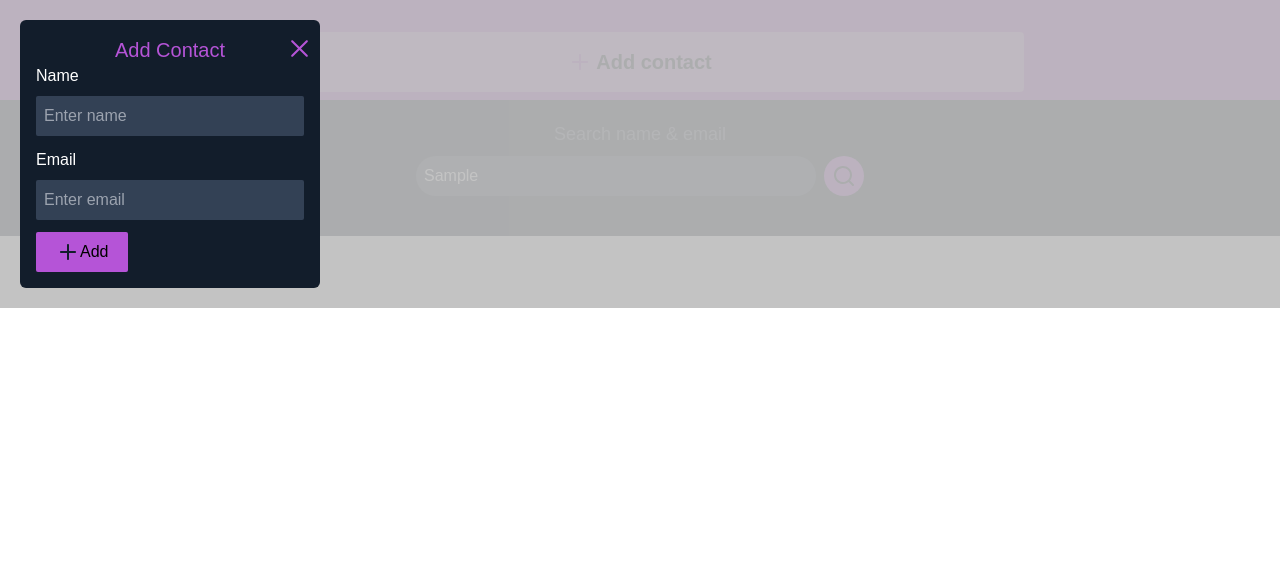
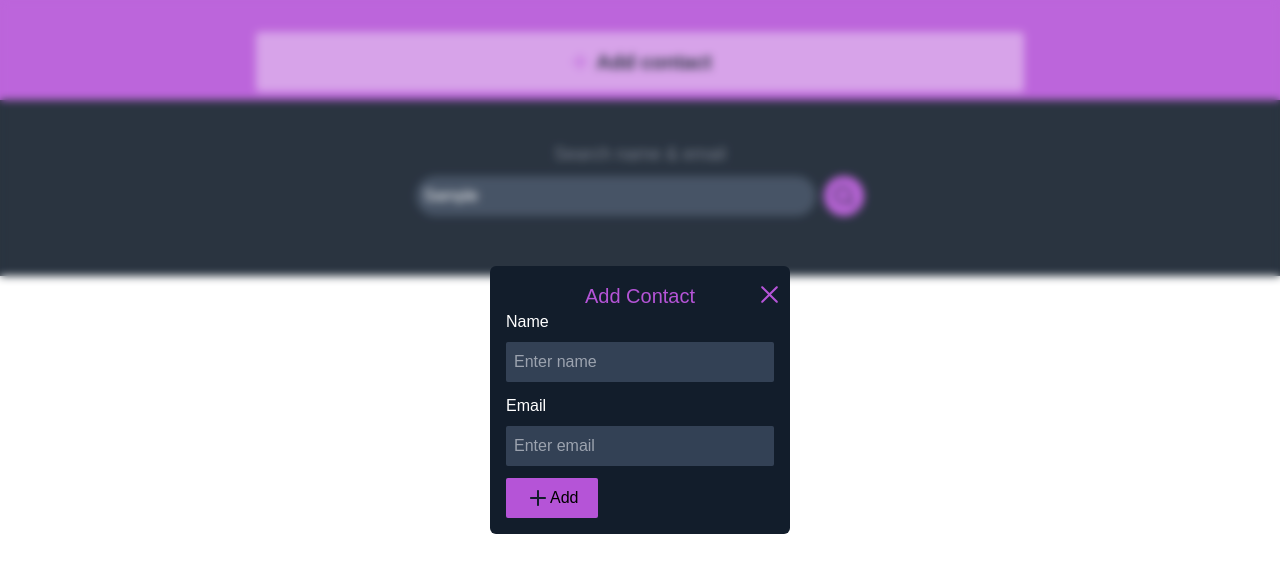
Before and after one commit to Firdosh01/Contact-manager, a React (Create React App) app: page / in a window 1280 px wide. Both pictures are taken after typing "Sample" into the empty fields and a click on the button "Add contact". Shown: the top 572 px of the page. Built offline with nearby package versions, Linux system fonts and the light colour scheme.

Commit message:
implement delete contact

```diff
--- a/src/App.js
+++ b/src/App.js
@@ -3,9 +3,6 @@ import './App.css';
 import Contacts from './components/Contacts';
 
 function App() {
-
-
-
   return (
     <div>
       <Contacts />
--- a/src/components/AddContactModal.js
+++ b/src/components/AddContactModal.js
@@ -29,8 +29,8 @@ export default function AddContactModal({
   };
 
   return (
-    <div className="addContact_Modal">
-      <div className="bg-[#121D2B] rounded-md w-[300px] m-5 p-4  relative">
+    <div className="fixed inset-0 z-[1000] !mt-0 grid place-items-center overflow-auto bg-white bg-opacity-10 backdrop-blur-sm">
+      <div className="bg-[#121D2B] rounded-md w-[300px] m-5 p-4 relative">
         <h3 className="text-[#B554D7] text-center text-xl">Add Contact</h3>
         <div
           className="absolute cursor-pointer right-2 top-4"
--- a/src/components/ContactLists.js
+++ b/src/components/ContactLists.js
@@ -2,12 +2,16 @@ import React from "react";
 import { BiSolidEdit } from "react-icons/bi";
 import { MdDelete } from "react-icons/md";
 
-export default function ContactLists({ contactLists }) {
+export default function ContactLists({ contactLists, setAddContacts, addContacts}) {
+
+  const handleDeleteContact = (contact) => {
+    setAddContacts(addContacts.filter((id) => id !== contact ))
+  }
   return (
     <div>
       <div
         key={contactLists.id}
-        className="flex items-center justify-between gap-x-64"
+        className="flex items-center justify-between lg:gap-x-64 md:gap-x-28 gap-x-5"
       >
         <div className="flex gap-2">
           <div className="p-2 rounded-full bg-slate-700 w-fit">
@@ -44,7 +48,7 @@ export default function ContactLists({ contactLists }) {
           <div className="text-2xl text-[#B554D7] cursor-pointer">
             <BiSolidEdit />
           </div>
-          <div className="text-2xl text-[#B554D7] cursor-pointer">
+          <div className="text-2xl text-[#B554D7] cursor-pointer" onClick={() => handleDeleteContact(contactLists)}>
             <MdDelete />
           </div>
         </div>
--- a/src/components/Contacts.js
+++ b/src/components/Contacts.js
@@ -43,13 +43,13 @@ export default function Contacts() {
           </button>
         </div>
       </div>
-      <div className="bg-[#121D2B] py-5 ">
+      <div className="bg-[#121D2B] py-10">
         <div className="flex flex-col items-center justify-center">
           <p className="pb-2 text-lg text-gray-500">Search name & email</p>
           <div className="flex gap-2">
             <input
               type="text"
-              className="rounded-full outline-none bg-slate-700 w-[400px] px-2 text-white"
+              className="rounded-full outline-none bg-slate-700 md:w-[400px] w-[300px] px-2 text-white"
             />
             <div className="bg-[#B554D7] w-fit p-2 rounded-full cursor-pointer">
               <svg
@@ -67,10 +67,12 @@ export default function Contacts() {
             </div>
           </div>
         </div>
-        <div className="flex flex-col items-stretch gap-5 px-[300px] mt-5">
-          {addContacts.map((contactLists) => (
+        <div className="flex flex-col items-stretch gap-3 lg:px-[200px] md:px-[40px] px-[10px] mt-5">
+          {addContacts.map((contactLists, index) => (
            <ContactLists
            contactLists={contactLists}
+           setAddContacts={setAddContacts}
+           addContacts={addContacts}
            />
           ))}
         </div>
--- a/src/index.css
+++ b/src/index.css
@@ -14,10 +14,11 @@
 .bg-btn {
   background-color: rgba(255, 255, 255, 0.4);
 }
+
 .addContact_Modal {
-  position: fixed;
-  top: 0;
-  left: 0;
-  right: 0;
-  background-color: rgba(189, 189, 189, 0.9);
+  position: absolute;
+  top: 50%;
+  left: 50%;
+  transform: translate(-50%, -50%);
+
 }
```
